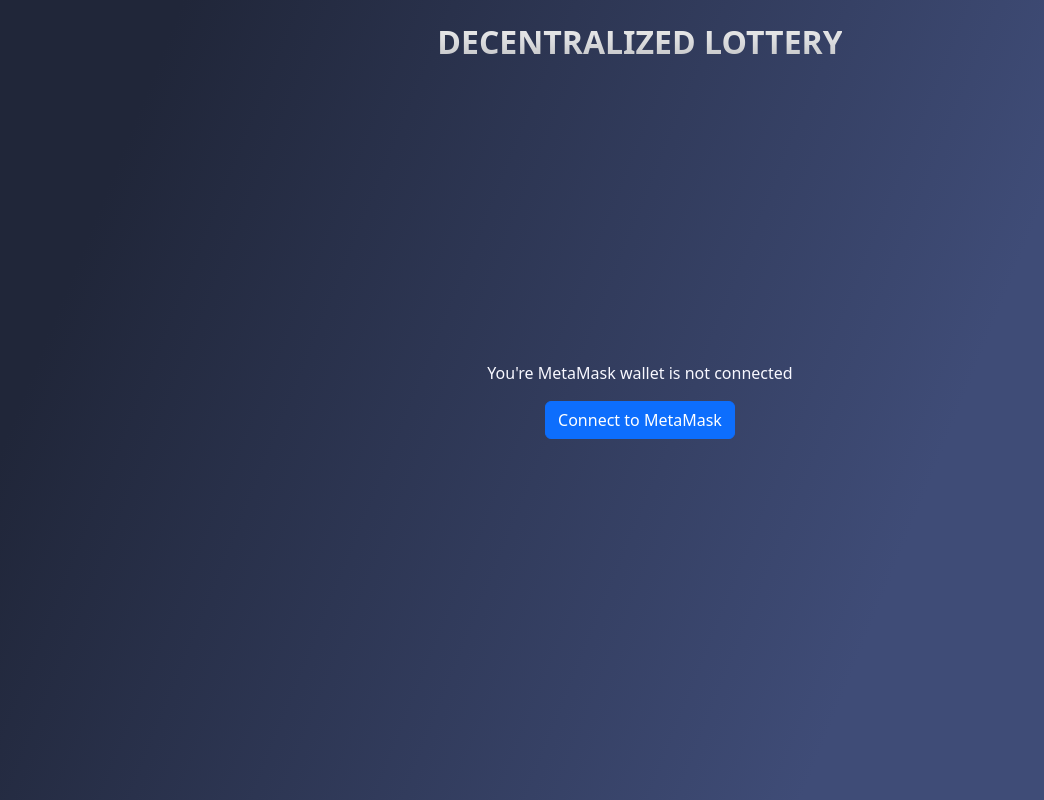
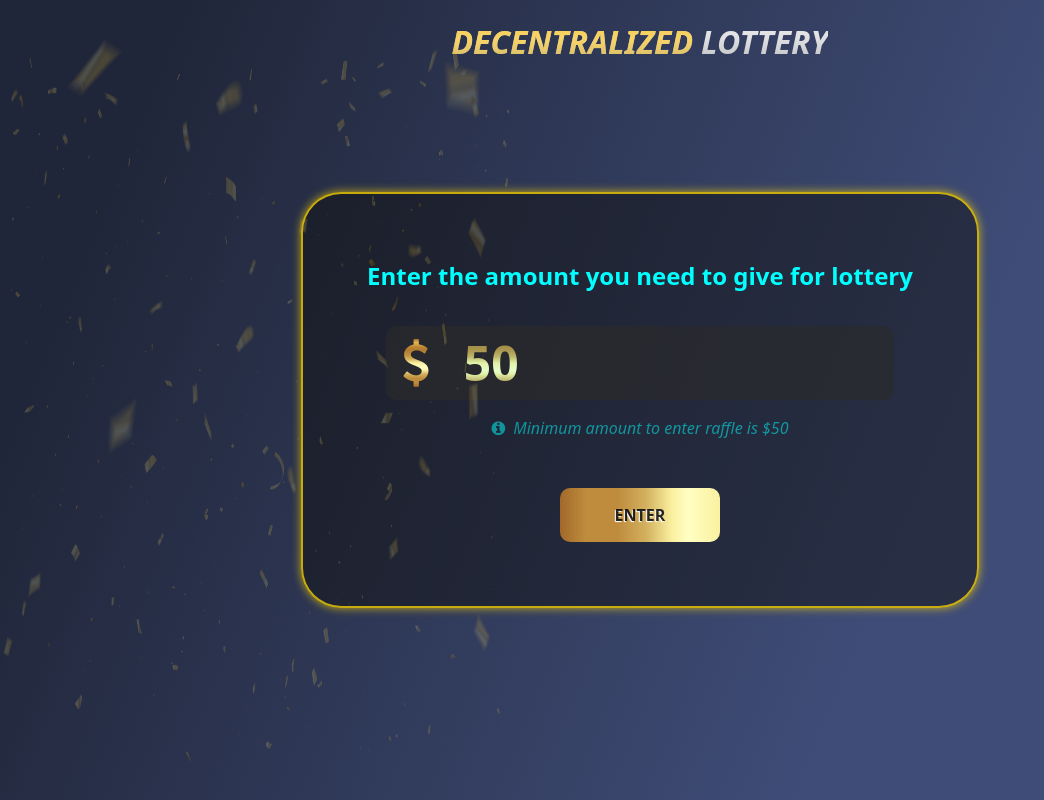
Before and after one commit to sanjay-in/decentralized-lottery, a React (Vite) app: page / in a window 1280 px wide. Shown: the whole page, without its empty margins (0-1044 px from the left). Built offline with nearby package versions, Linux system fonts and the light colour scheme.

Commit message:
modify home ui

```diff
--- a/src/components/Home/Home.css
+++ b/src/components/Home/Home.css
@@ -9,4 +9,23 @@
   translate: calc(-50%);
   background-clip: text;
   color: transparent;
+  font-style: italic;
 }
+
+.home-header > span {
+  background: linear-gradient(to top, #dba50379 0%, #ffcf40bf 52%, #ffbf00a6 100%);
+  background-clip: text;
+  color: transparent;
+  margin-right: 0.5rem;
+  font-style: italic;
+}
+
+.confetti-background {
+  height: 100vh;
+  width: 40vw;
+  position: absolute;
+  top: 0;
+  left: 0%;
+  opacity: 20%;
+  z-index: 10;
+}
--- a/src/components/Home/Home.jsx
+++ b/src/components/Home/Home.jsx
@@ -1,12 +1,18 @@
 import React from "react";
 import "./Home.css";
 import ConnectMetaMask from "../ConnectMetamask/ConnectMetaMask";
+import EnterLottery from "../EnterLottery/EnterLottery";
+import confetti from "../../assets/confetti.png";
 
 const Home = () => {
   return (
     <div>
-      <h1 className="home-header">Decentralized Lottery</h1>
-      <ConnectMetaMask />
+      <h1 className="home-header">
+        <span>Decentralized</span>Lottery
+      </h1>
+      {/* <ConnectMetaMask /> */}
+      <EnterLottery />
+      <img className="confetti-background" src={confetti} />
     </div>
   );
 };
```
